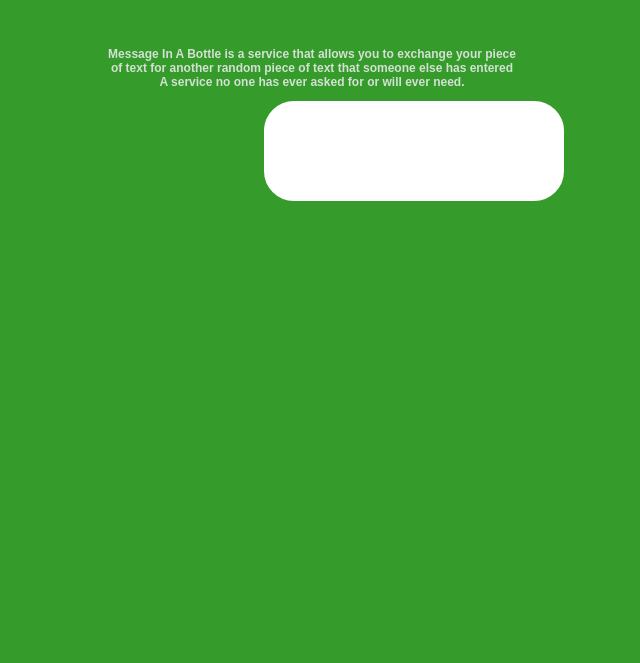
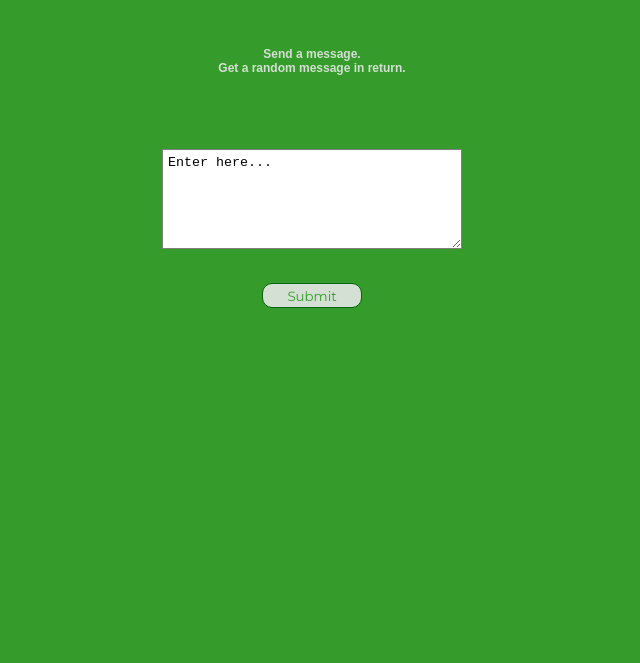
Before and after one commit to harrisongerst/MessageInABottle, a plain HTML site: page index.html in a window 1280 px wide. Shown: the part 137-800 px from the top of the page, without its empty margins (328-968 px from the left). Drawn offline with Linux system fonts and the light colour scheme.

Commit message:
added submit button, changed text box

```diff
--- a/index.html
+++ b/index.html
@@ -5,14 +5,18 @@
     </head>
 	<title>CooCooForCoCo</title>
     <body>
-    <h1>Message In A Bottle</h1>
+    <h1>Message in a Bottle</h1>
         <div id=about>
-            <p> Message In A Bottle is a service that allows you to exchange your piece<br> of text for another random piece of text that someone else has entered <br>
-                A service no one has ever asked for or will ever need.
+            <p> Send a message.<br>
+                Get a random message in return.
             </p>
         </div>
         <div id=message>
-            <input type="text" name="mess" class="mess">
+           <form action="test_form.asp">
+               <textarea name="mess" class="mess">Enter here...</textarea>
+               <input type="submit" value="Submit" class="submit">
+            </form>
+
         </div>
     </body>
 
--- a/stylesheet.css
+++ b/stylesheet.css
@@ -19,10 +19,14 @@ h1 {
 }
 
 .mess {
-    width: 300px;
-    height: 100px;
-    border: 20px solid #ffffff;
-    border-radius: 30px;
+    width:300px;
+    height:100px;
+    position: absolute;
+    top: 42%;
+    left: 50%;
+    margin-top: -50px;
+    margin-left: -150px;
+    border: 1px solid grey;
     padding: 5px;
 }
 
@@ -31,3 +35,18 @@ h1 {
     margin-right: auto;
     width: 6em;
 }
+
+.submit {
+    width: 100px;
+    height: 25px;
+    position: absolute;
+    top: 55%;
+    left: 50%;
+    margin-top: -20px;
+    margin-left: -50px;
+    border: 1px solid darkgreen;
+    border-radius: 10px;
+    font-family: 'Montserrat', sans-serif;
+    background-color: #d4e0d4;
+    color: #359b2a;
+}
```
Also changed, not shown: 1 other file.
